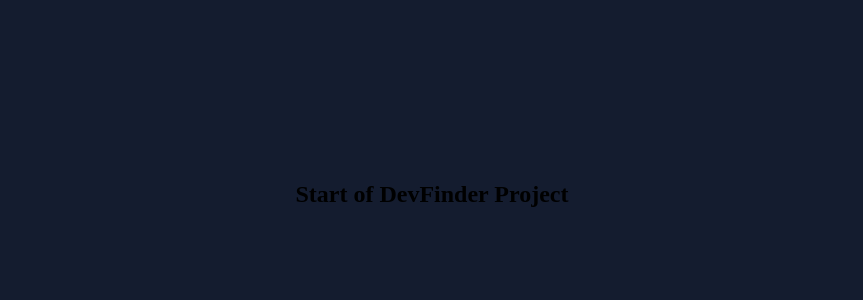
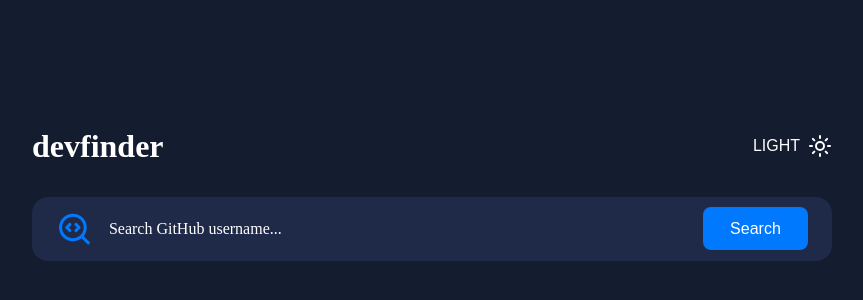
Before and after one commit to vsantos1711/dev-finder, a React (Vite) app: page / in a window 1280 px wide. Shown: the part 206-506 px from the top of the page, without its empty margins (208-1071 px from the left). Built offline with nearby package versions, Linux system fonts and the light colour scheme; the HTML template or start-up script is replaced by a standard one.

Commit message:
feat: Add Header e Input component in the Home

```diff
--- a/src/pages/Home/index.tsx
+++ b/src/pages/Home/index.tsx
@@ -1,9 +1,12 @@
 import * as S from './style.ts'
+import {Input} from "../../components/Input";
+import {Header} from "../../components/Header";
 
 export const Home = () => {
   return (
     <S.Container>
-      <h2>Start of DevFinder Project</h2>
+      <Header/>
+      <Input/>
     </S.Container>
   );
 };
```
